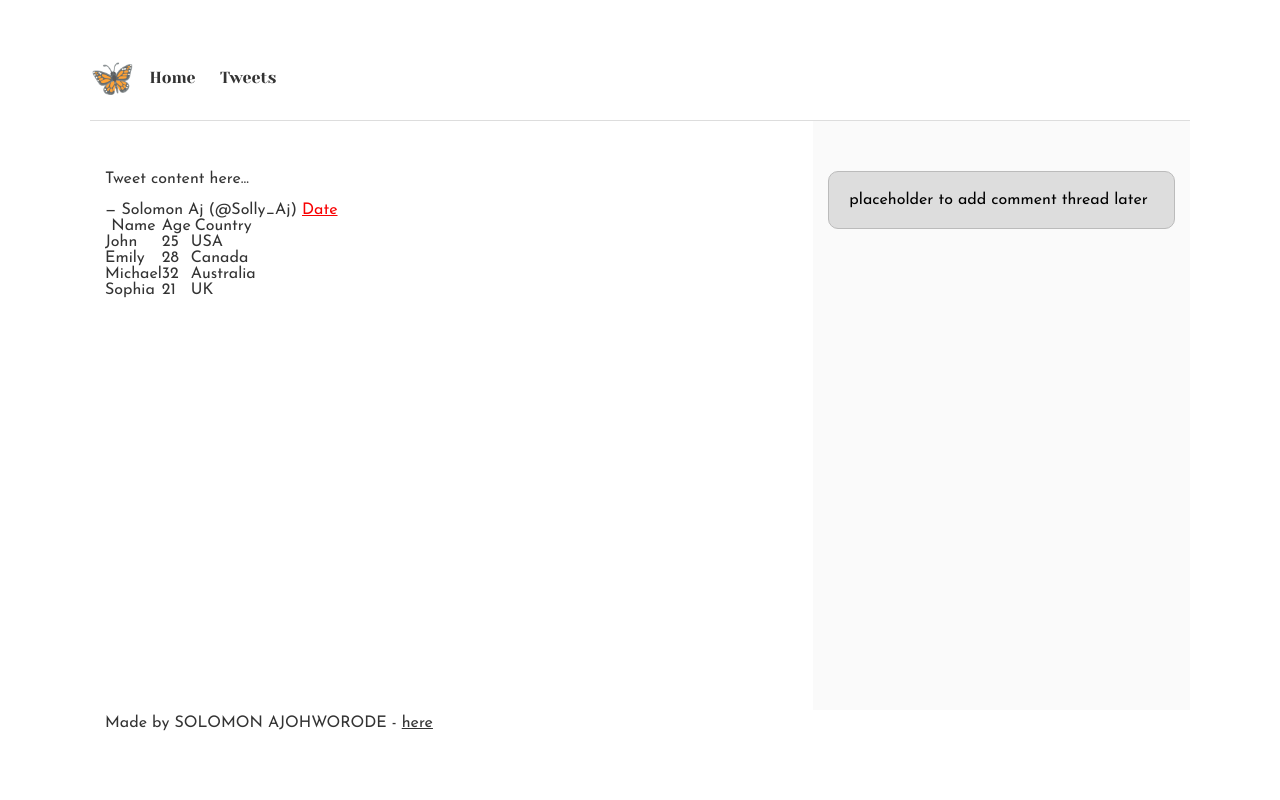
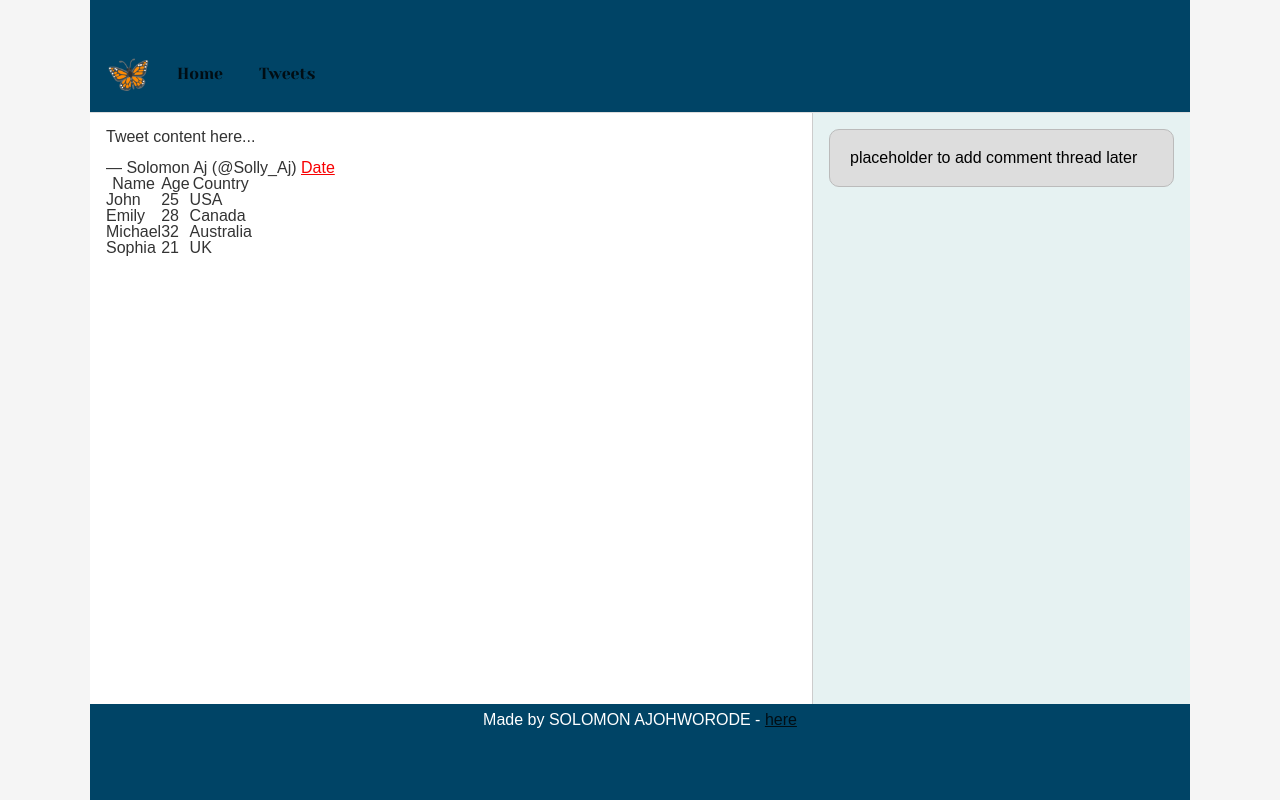
Before and after one commit to sollyaj/alx_html_css, a plain HTML site: page css_basic/index.html in a window 1280 px wide. Drawn offline with Linux system fonts and the light colour scheme.

Commit message:
Update styles.css

```diff
--- a/css_basic/styles.css
+++ b/css_basic/styles.css
@@ -2,23 +2,50 @@
 body {
   display: flex;
   flex-direction: column;
+  font-family: Arial, sans-serif;
+  background-color: #f5f5f5;
+  color: #333;
 }
-
-/* Make main a flex container in row direction */
+header {
+   background-color: #004466;
+  color: white;
+  padding: 1em;
+}
+header ul {
+  list-style-type: none;
+  display: flex;
+  gap: 1em;
+  align-items: center;
+  margin: 0;
+  padding: 0;
+}
+.logo {
+  font-size: 1.5em;
+}
 main {
   display: flex;
   flex-direction: row;
-  flex: auto; /* Keeps automatic height and width */
+  flex: auto;
+  font-family: Arial, sans-serif;
+  background-color: #f5f5f5;
+  color: #333;
 }
-
-/* Article takes 2 parts of the width */
 article {
   flex: 2;
-  overflow-y: auto; /* Scrollable vertically */
+  overflow-y: auto;
+  background-color: white;
+  padding: 1em;
+  border-right: 1px solid #ccc;
 }
-
-/* Aside takes 1 part of the width */
 aside {
   flex: 1;
-  overflow-y: auto; /* Scrollable vertically */
+  overflow-y: auto;
+  background-color: #e6f2f2;
+  padding: 1em;
 }
+footer {
+  background-color: #004466;
+  color: white;
+  text-align: center;
+  padding: 0.5em;
+}
```
